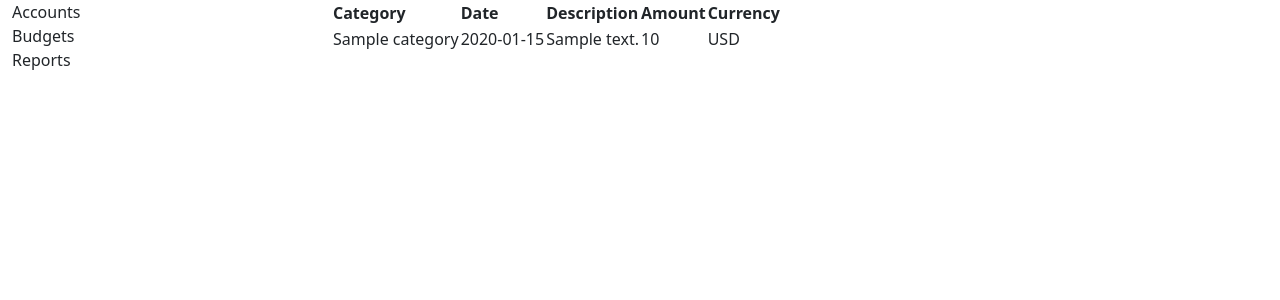
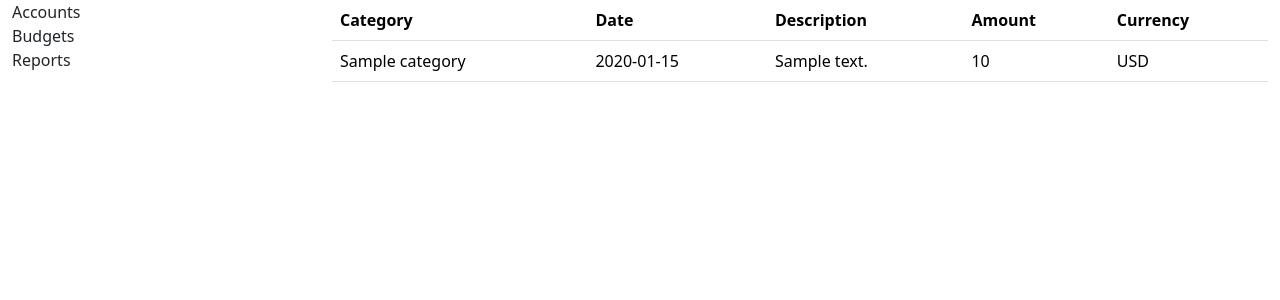
Before and after one commit to adogb/budget-app, a Flask app: template webapp/templates/index.html in a window 1280 px wide. Shown: the part 56-356 px from the top of the page. Run offline with Flask 3, Linux system fonts and the light colour scheme; the template is opened without the code that fills it: most values are stand-ins (such as "Sample title", 1, 10 or a date in 2020).

Commit message:
Add class table to transactions table

```diff
--- a/webapp/templates/index.html
+++ b/webapp/templates/index.html
@@ -24,7 +24,7 @@
         <div id="balance"></div>
         <div id="graph"></div>
         <div id="transaction-list">
-          <table>
+          <table class="table">
             <thead>
               <tr>
                 <th>Category</th>
```
